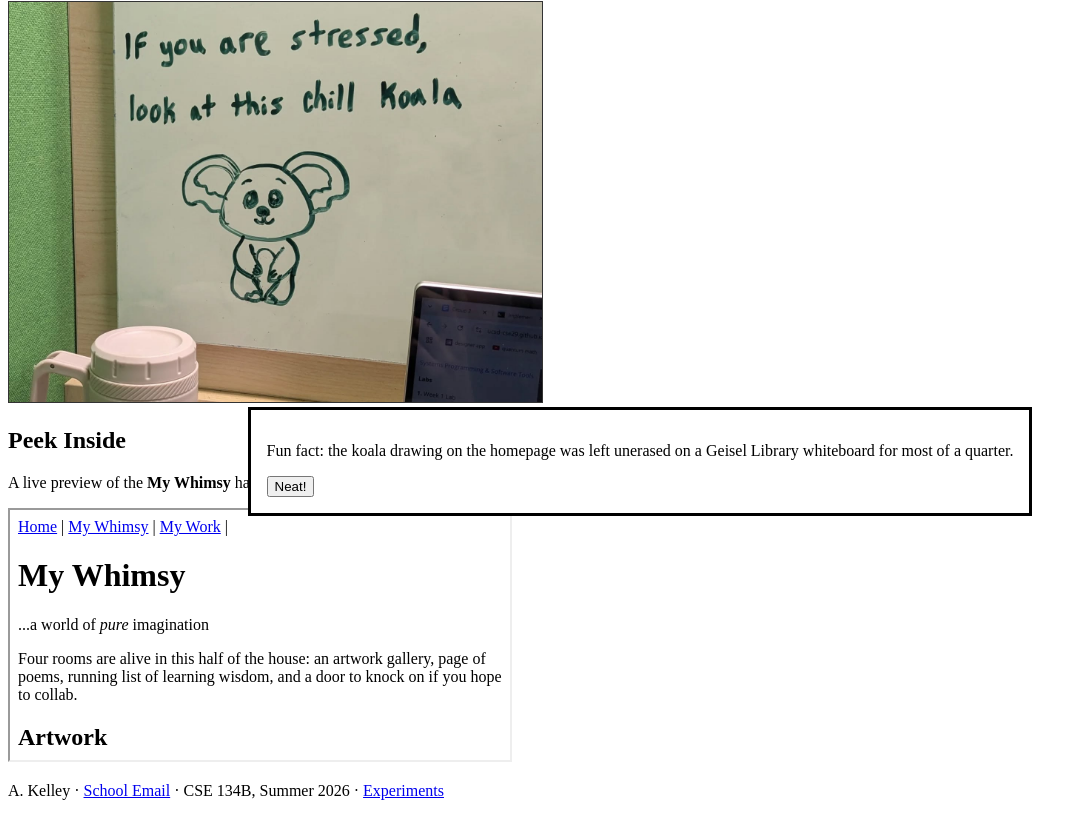
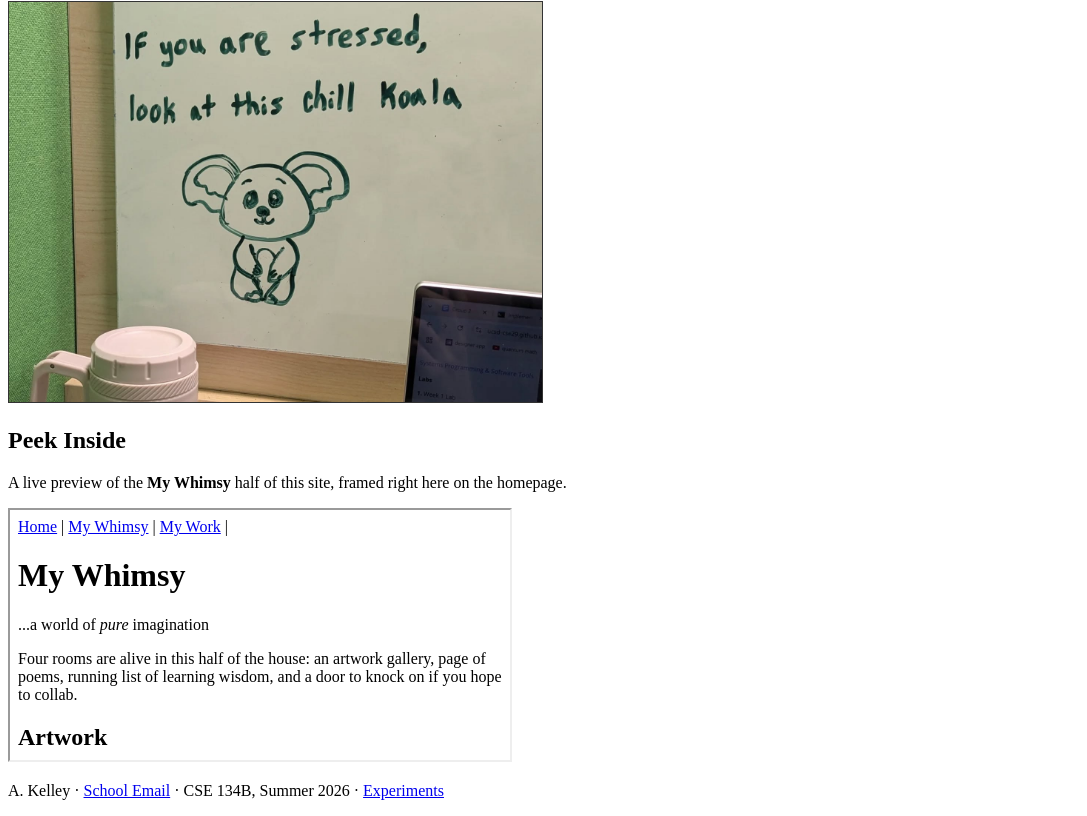
Before and after one commit to ilovelogic/personal-site, a plain HTML site: page index.html in a window 1280 px wide. Shown: the part 589-1405 px from the top of the page, without its empty margins (0-1087 px from the left). Drawn offline with Linux system fonts and the light colour scheme.

Commit message:
Removed unhelpful dialog box on the main page

```diff
--- a/index.html
+++ b/index.html
@@ -28,10 +28,6 @@
             <img src="images/math_dress_backpacking.jpg" alt="Picture of my dad, my brother, and I (myself sporting my cool math dress) backpacking the High Sierra Trail" width="300" height="375">
             <img src="images/research_poster.webp" alt="Photo of my pink quantum complexity theory research poster hung as decoration on my wall" width="215" height="375">
             <img src="images/koala_drawing.webp" alt="Picture of my koala drawing that was left unerased on a Geisel library whiteboard for most of a quarter" width="533" height="400">
-            <dialog open>
-            <p>Fun fact: the koala drawing on the homepage was left unerased on a Geisel Library whiteboard for most of a quarter.</p>
-            <button>Neat!</button>
-            </dialog>
 
             </div>
         </section>
```
